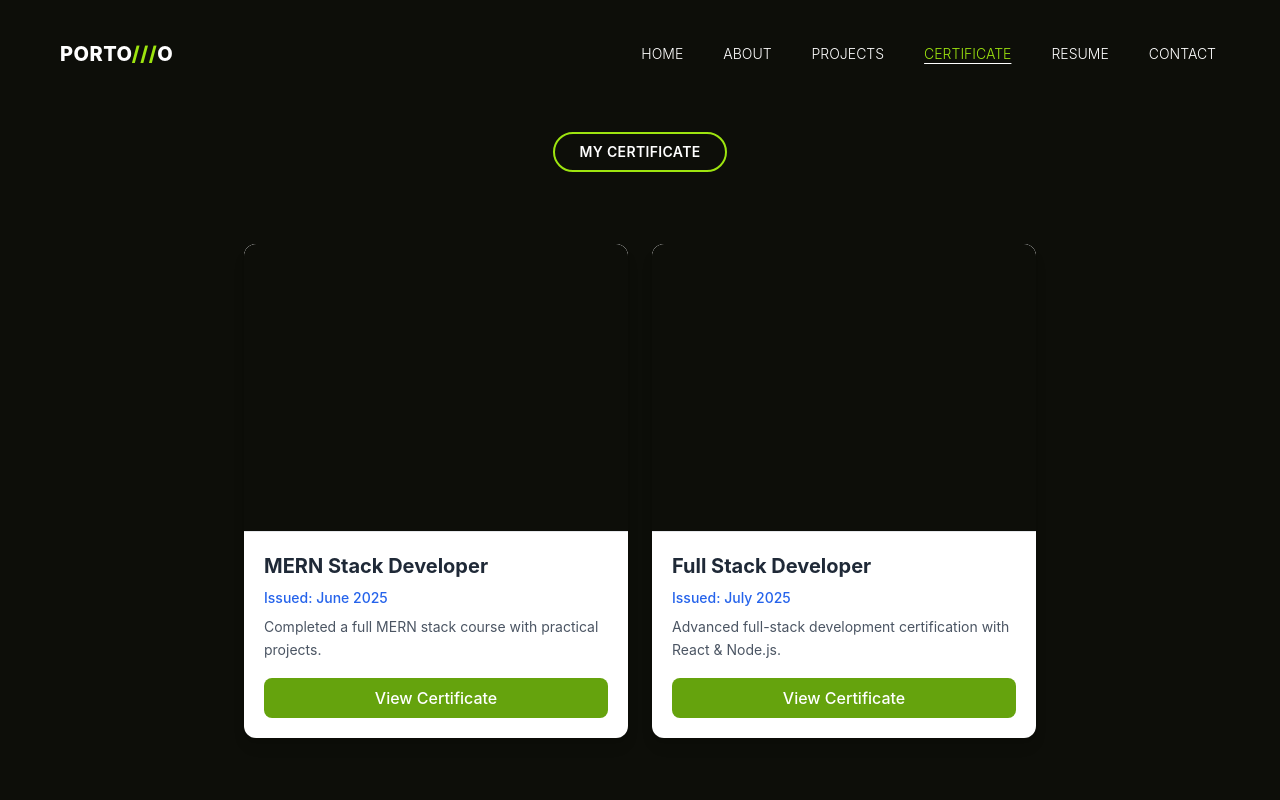
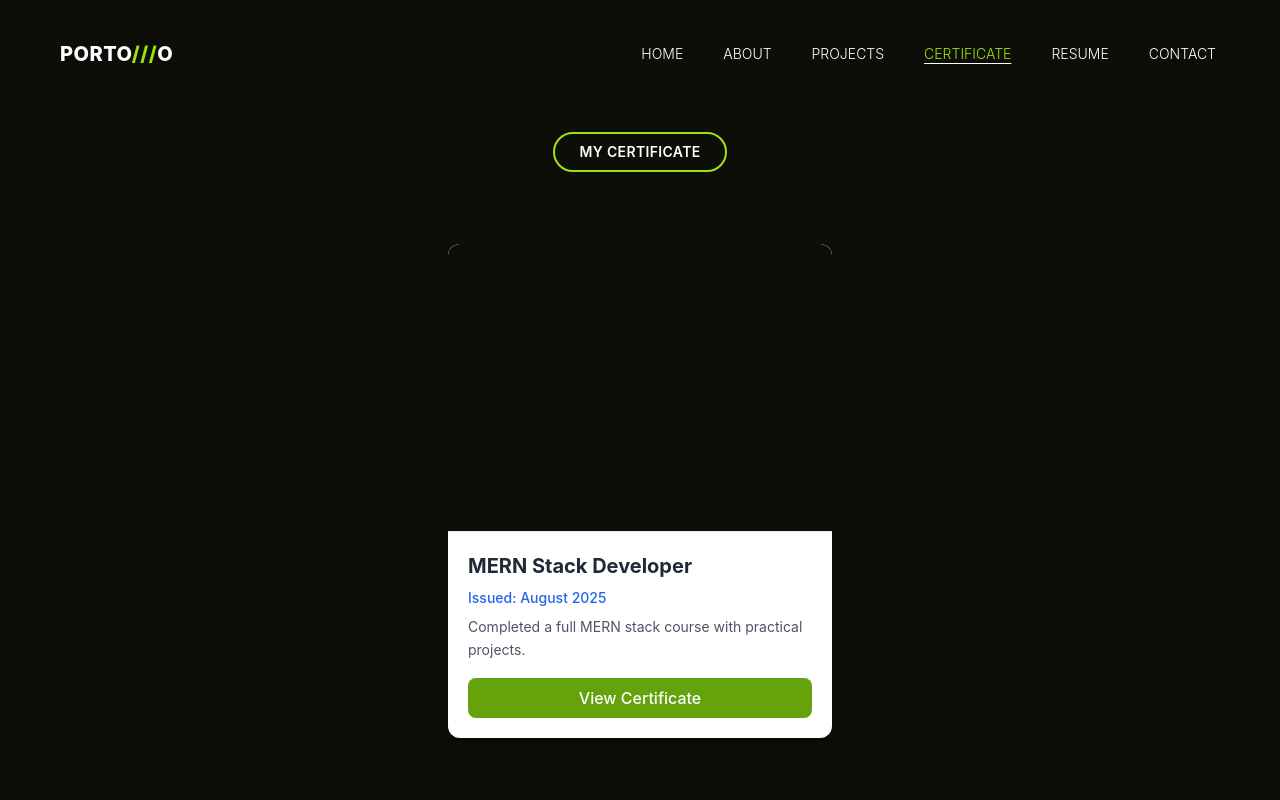
Before and after one commit to YogeshKumar2309/Portfolio, a React (Vite) app in the folder client/: page /certificate in a window 1280 px wide. Shown: the top 800 px of the page. Built offline with nearby package versions, Linux system fonts and the light colour scheme.

Commit message:
remove 1 same certificate

```diff
--- a/client/src/pages/certificate/Certificate.jsx
+++ b/client/src/pages/certificate/Certificate.jsx
@@ -8,17 +8,10 @@ const certificates = [
     id: 1,
     name: "MERN Stack Developer",
     pdf: "/pdf/Mern_stack.pdf",
-    issueDate: "June 2025",
+    issueDate: "August 2025",
     description: "Completed a full MERN stack course with practical projects.",
   },
-  {
-    id: 2,
-    name: "Full Stack Developer",
-    pdf: "/pdf/Mern_stack.pdf",
-    issueDate: "July 2025",
-    description:
-      "Advanced full-stack development certification with React & Node.js.",
-  },
+
 ];
 
 const Certificate = () => {
```
